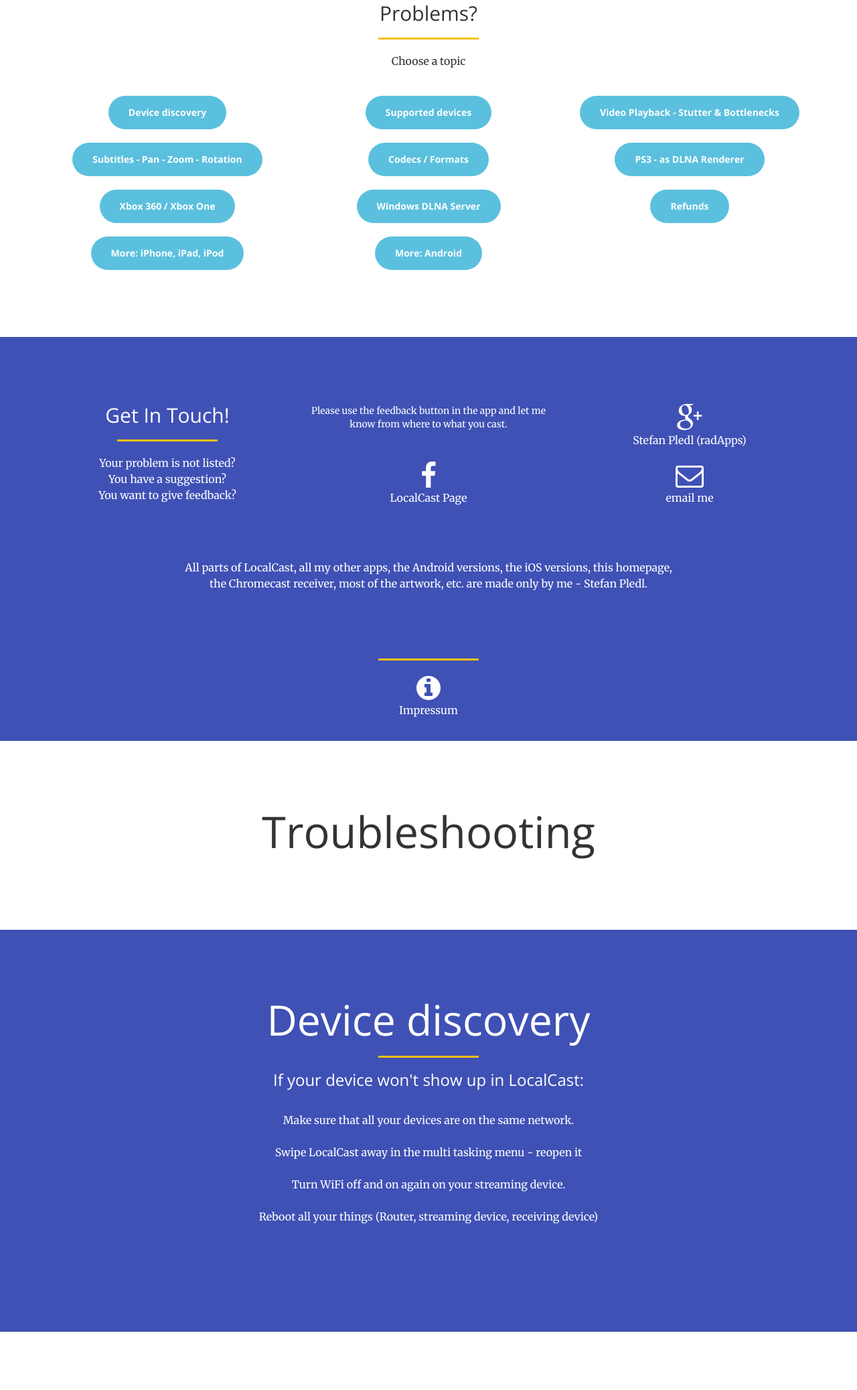
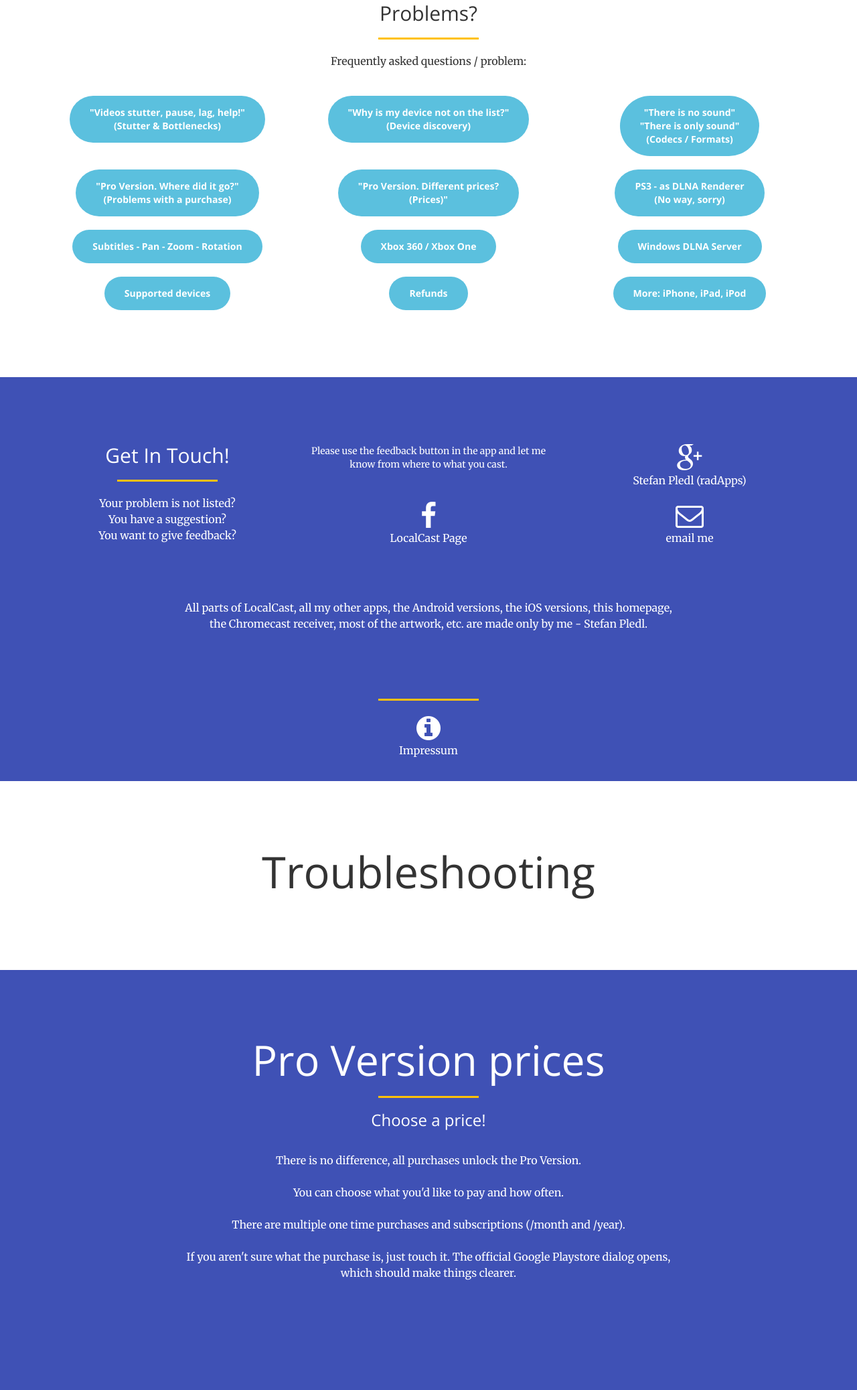
Before and after one commit to dakdroid/localcast_homepage, a plain HTML site: page index.html in a window 1280 px wide. Shown: the part 2154-4229 px from the top of the page at 67% size. Drawn offline with nearby package versions, Linux system fonts and the light colour scheme.

Commit message:
update...

```diff
--- a/index.html
+++ b/index.html
@@ -114,7 +114,7 @@
                     <h2 class="section-heading">Problems?</h2>
                     <hr class="primary">
 
-                    <p>Choose a topic</p>
+                    <p>Frequently asked questions / problem:</p>
                 </div>
             </div>
 
@@ -123,50 +123,55 @@
 
         <div class="container">
             <div class="row">
+
                 <div class="col-lg-4 col-md-8 text-center wow zoomIn tada">
                     <div class="service-box">
-                        <a class="btn btn-info btn-xl page-scroll" href="#device_discovery">Device discovery</a>
+                        <a class="btn btn-info btn-xl  page-scroll" href="#video_playback">"Videos stutter, pause, lag, help!"<br>(Stutter & Bottlenecks)</a>
+                    </div>
+                </div>
 
-
-                    </div>
-
-                </div>
                 <div class="col-lg-4 col-md-8 text-center wow zoomIn tada">
                     <div class="service-box">
-                        <a class="btn btn-info btn-xl page-scroll" href="#supported_devices">Supported devices</a>
+                        <a class="btn btn-info btn-xl page-scroll" href="#device_discovery">"Why is my device not on the list?"<br>(Device discovery)</a>
+                    </div>
+                </div>
 
-
+                <div class="col-lg-4 col-md-8 text-center wow zoomIn tada">
+                    <div class="service-box">
+                        <a class="btn btn-info btn-xl  page-scroll" href="#codecs">"There is no sound"<br>"There is only sound"<br>(Codecs / Formats)</a>
                     </div>
-
                 </div>
 
 
                 <div class="col-lg-4 col-md-8 text-center wow zoomIn tada">
                     <div class="service-box">
-                        <a class="btn btn-info btn-xl  page-scroll" href="#video_playback">Video Playback - Stutter & Bottlenecks</a>
-
-                    </div>
-
-                </div>
-
-                <div class="col-lg-4 col-md-8 text-center wow zoomIn tada">
-                    <div class="service-box">
-                        <a class="btn btn-info btn-xl  page-scroll" href="#subtitles">Subtitles - Pan - Zoom - Rotation</a>
+                        <a class="btn btn-info btn-xl  page-scroll" href="#android">"Pro Version. Where did it go?"<br>(Problems with a purchase)</a>
                     </div>
                 </div>
 
                 <div class="col-lg-4 col-md-8 text-center wow zoomIn tada">
                     <div class="service-box">
-                        <a class="btn btn-info btn-xl  page-scroll" href="#codecs">Codecs / Formats</a>
+                        <a class="btn btn-info btn-xl  page-scroll" href="#prices">"Pro Version. Different prices?<br>(Prices)"<br></a>
                     </div>
                 </div>
 
+
+
+
+
                 <div class="col-lg-4 col-md-8 text-center wow zoomIn tada">
                     <div class="service-box">
-                        <a class="btn btn-info btn-xl page-scroll" href="#ps3">PS3 - as DLNA Renderer</a>
+                        <a class="btn btn-info btn-xl page-scroll" href="#ps3">PS3 - as DLNA Renderer<br>(No way, sorry)</a>
                     </div>
                 </div>
 
+
+
+     <div class="col-lg-4 col-md-8 text-center wow zoomIn tada">
+                    <div class="service-box">
+                        <a class="btn btn-info btn-xl  page-scroll" href="#subtitles">Subtitles - Pan - Zoom - Rotation</a>
+                    </div>
+                </div>
                 <div class="col-lg-4 col-md-8 text-center wow zoomIn tada">
                     <div class="service-box">
                         <a class="btn btn-info  btn-xl page-scroll" href="#xbox">Xbox 360 / Xbox One</a>
@@ -177,6 +182,11 @@
                 <div class="col-lg-4 col-md-8 text-center wow zoomIn tada">
                     <div class="service-box">
                         <a class="btn btn-info btn-xl  page-scroll" href="#windows">Windows DLNA Server</a>
+                    </div>
+                </div>
+    <div class="col-lg-4 col-md-8 text-center wow zoomIn tada">
+                    <div class="service-box">
+                        <a class="btn btn-info btn-xl page-scroll" href="#supported_devices">Supported devices</a>
                     </div>
                 </div>
 
@@ -193,12 +203,7 @@
                     </div>
 
                 </div>
-                <div class="col-lg-4 col-md-8 text-center wow zoomIn tada">
-                    <div class="service-box">
-                        <a class="btn btn-info btn-xl  page-scroll" href="#android">More: Android</a>
-                    </div>
 
-                </div>
 
             </div>
         </div>
@@ -264,6 +269,34 @@
 
     </section>
 
+    <section class="bg-primary" id="prices">
+        <div class="container">
+            <div class="row">
+                <div class="col-lg-8 col-lg-offset-2">
+
+                    <h1 class="section-heading text-center">Pro Version prices</h1>
+
+                    <hr>
+                    <h3 class="section-heading text-center">Choose a price! </h3>
+                    <p class="text-center">
+                        <br>There is no difference, all purchases unlock the Pro Version.
+                        <br>
+                        <br>You can choose what you'd like to pay and how often.
+                        <br>
+                        <br>There are multiple one time purchases and subscriptions (/month and /year).
+                        <br>
+                        <br>If you aren't sure what the purchase is, just touch it. The official Google Playstore dialog opens, which should make things clearer.
+                    </p>
+                    <br>
+                    <br>
+
+
+
+                </div>
+            </div>
+        </div>
+    </section>
+
     <section class="bg-primary" id="device_discovery">
         <div class="container">
             <div class="row">
@@ -322,7 +355,7 @@
             <div class="row">
                 <div class="col-lg-8 col-lg-offset-2 text-center">
 
-                    <h1 class="section-heading ">Video Playback</h1>
+                    <h1 class="section-heading ">(Stutter & Bottlenecks)</h1>
                     <hr>
 
                     <h2 class="section-heading">Videos stutter</h2>
@@ -422,14 +455,37 @@
                     <h1 class="section-heading  text-center">Android</h1>
                     <hr>
                     <h2 class="section-heading  text-center">Pro Version - Issues</h2>
-                    <p>If you are having problems with the in-app purchase:
-                        <ol>
+                    <p>Problems with the in-app purchase?
+                        <br>This happens when the play store app doesn't report that there are purchases and this can have multiple reasons(, most likely because you have multiple Google accounts on your phone or if your Google Wallet account isn't set up properly.):</p>
+
+                    <ol>
                             <li>Uninstall LocalCast</li>
-                            <li>Reboot your device</li>
-                            <li>On a computer, go to the Google Play web portal</li>
-                            <li>Log in with the Google account, which you used to purchase</li>
-                            <li>Trigger the installation of LocalCast to your device from the web portal</li>
-                        </ol>
+                            <li>In a BROWSER on your desktop: Log in to the web interface of Google Play with the account you used to purchase</li>
+                            <li>Install LocalCast from the web interface to your device. If you have no desktop PC: Don't let it open the Playstore app, but use the install button and choose your device in the browser.</li>
+                    </ol>
+If this still doesn't help:
+
+                    <ol>
+                            <li>Uninstall LocalCast</li>
+                            <li>Clear the Playstore data: Settings -> Apps -> Google Playstore -> Clear data</li>
+                            <li>Open the Playstore and accept the agreement</li>
+                            <li>Reinstall LocalCast</li>
+                    </ol>
+
+
+
+
+
+
+
+
+
+
+
+
+
+
+
                         <p>If this doesn't help, please email me. <a href="mailto:support@localcast-app.com"><i class="fa fa-envelope-o fa-1x white"></i></a> </p>
 
                 </div>
```
